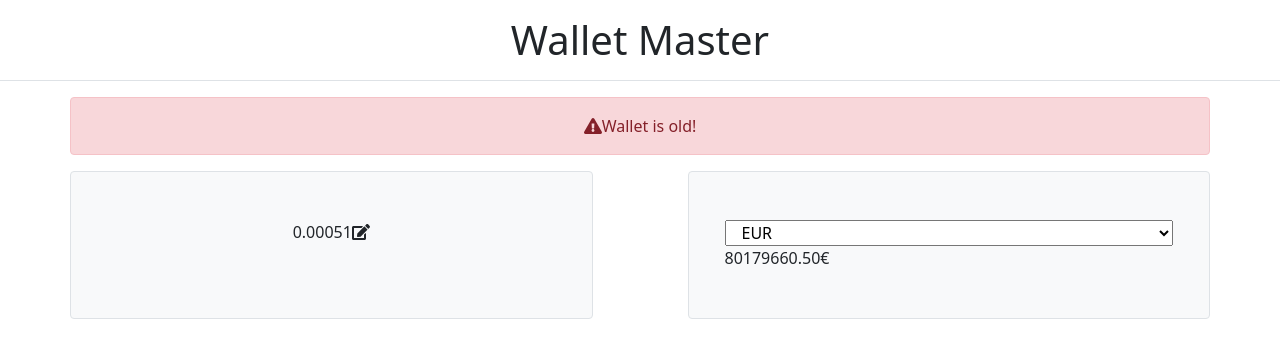
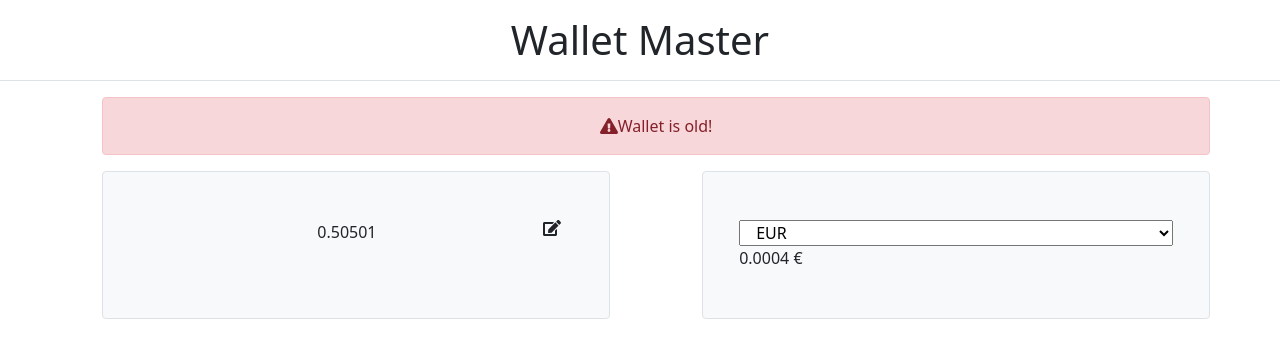
Before and after one commit to ThinkAndFly/walletMaster, a React (Create React App) app in the folder Front/: page / in a window 1280 px wide. Shown: the top 358 px of the page. Built offline with nearby package versions, Linux system fonts and the light colour scheme.

Commit message:
improved list

```diff
--- a/Front/src/App.tsx
+++ b/Front/src/App.tsx
@@ -2,13 +2,12 @@ import React, { useState } from 'react';
 import logo from './logo.svg';
 import './App.css';
 import List from "./components/List";
-import { faHome } from "@fortawesome/free-solid-svg-icons";
-import { FontAwesomeIcon } from "@fortawesome/react-fontawesome";
+
 
 interface IState {
   wallets: {
     address: string,
-    blanace: string,
+    balance: string,
     eurex: string,
     usdex: string,
     firstTransaction: Date
@@ -17,7 +16,13 @@ interface IState {
 
 function App() {
 
-  const [wallets, setWallet] = useState<IState["wallets"]>([])
+  const [wallets, setWallet] = useState<IState["wallets"]>([{
+    address: "123123qerwerwerwreer",
+    balance: "0.0004",
+    eurex: "0.50501",
+    usdex: "0.23423423",
+    firstTransaction: new Date()
+  }])
 
   return (
     <div className="App">
--- a/Front/src/components/List.tsx
+++ b/Front/src/components/List.tsx
@@ -6,14 +6,17 @@ import { faEdit } from "@fortawesome/free-solid-svg-icons";
 interface IProps {
     wallets: {
         address: string,
-        blanace: string,
+        balance: string,
         eurex: string,
         usdex: string,
         firstTransaction: Date
     }[]
 }
 
-const List: React.FC<IProps> = () => {
+const List: React.FC<IProps> = ({ wallets }) => {
+
+    const renderList = (): JSX.Element[] => {
+        return wallets.map((wallet) => {
             return (
                 <div className="row">
                     <div className="alert alert-danger" role="alert">
@@ -22,8 +25,8 @@ const List: React.FC<IProps> = () => {
                     </div>
 
                     <div className="col-sm p-5 bg-light rounded box-shadow border">
-                0.00051
-                <FontAwesomeIcon icon={faEdit} />
+                        {wallet.eurex}
+                        <FontAwesomeIcon className="position-relative float-end" icon={faEdit} />
                     </div>
 
                     <div className="col-sm offset-sm-1 p-5 bg-light rounded box-shadow border">
@@ -32,11 +35,19 @@ const List: React.FC<IProps> = () => {
                                 <option value="eur">EUR</option>
                                 <option value="usd">USD</option>
                             </select></div>
-                <div className="row">80179660.50€ </div>
+                        <div className="row">{wallet.balance} € </div>
                     </div>
                     <hr className="mb-5 mt-5" />
                 </div>
             )
+        })
+    }
+
+    return (
+        <ul>
+            {renderList()}
+        </ul>
+    )
 }
 
 export default List
```
Lines whose indentation alone changed are shown as unchanged.
